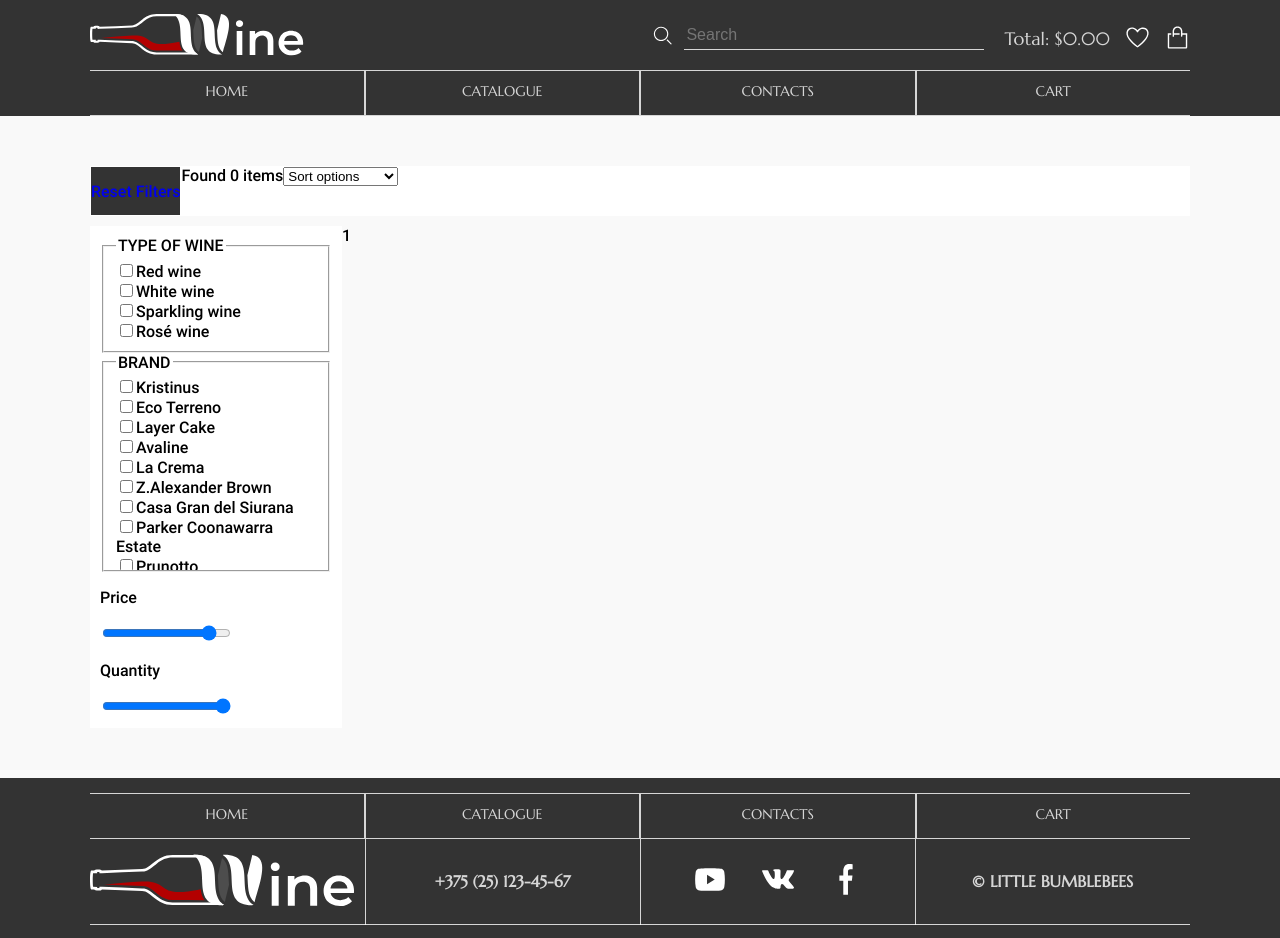
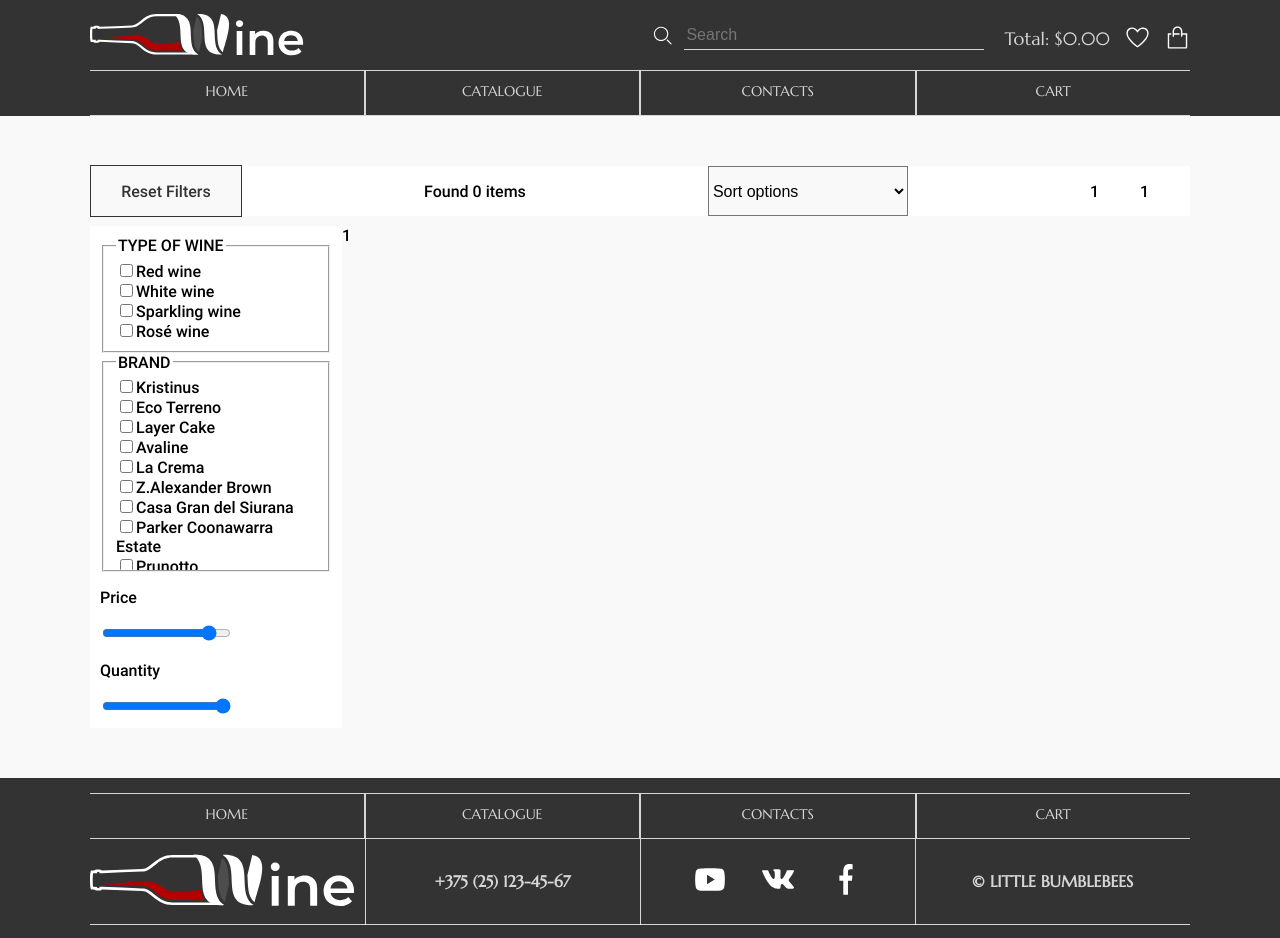
Before and after one commit to mitjasha/online-shop, a React (Create React App) app: page / in a window 1280 px wide. Built offline with nearby package versions, Linux system fonts and the light colour scheme.

Commit message:
feat: add display mode, style settings wrapper

```diff
--- a/src/pages/CataloguePage/CataloguePage.scss
+++ b/src/pages/CataloguePage/CataloguePage.scss
@@ -12,6 +12,40 @@
   height: 50px;
   background-color: white;
   display: flex;
+  justify-content: space-between;
+  align-items: center;
+
+  &__reset {
+    width: 150px;
+    height: 50px;
+    background-color: #f9f9f9;
+    color: #333333;
+    border: 1px solid #333333;
+  }
+
+  &__reset:hover {
+    background-color: #333333;
+    color: #f9f9f9;
+    border: 1px solid #f9f9f9;
+    transition: 0.5s;
+  }
+
+  &__sort {
+    width: 200px;
+    height: 100%;
+    font-size: 16px;
+    background-color: #f9f9f9;
+  }
+}
+
+.display-mode {
+  display: flex;
+
+  &__more,
+  &__less {
+    width: 50px;
+    height: 100%;
+  }
 }
 
 .filters-goods-wrapper {
--- a/src/pages/CataloguePage/CataloguePage.tsx
+++ b/src/pages/CataloguePage/CataloguePage.tsx
@@ -12,15 +12,17 @@ const CataloguePage: React.FC = () => {
         <div className="settings">
           <Button className="settings__reset">Reset Filters</Button>
           <div className="settings__found">Found 0 items</div>
-          <label htmlFor="sorting">
-            <select id="sorting">
-              <option value="">Sort options</option>
-              <option value="">Sort by price</option>
-              <option value="">Sort by rating</option>
-              <option value="">Sort by quantity</option>
-              <option value="">Sort by year</option>
-            </select>
-          </label>
+          <select id="sorting" className="settings__sort">
+            <option>Sort options</option>
+            <option>Sort by price</option>
+            <option>Sort by rating</option>
+            <option>Sort by quantity</option>
+            <option>Sort by year</option>
+          </select>
+          <div className="display-mode">
+            <div className="display-mode__more">1</div>
+            <div className="display-mode__less">1</div>
+          </div>
         </div>
         <div className="filters-goods-wrapper">
           <div className="filters">
```
